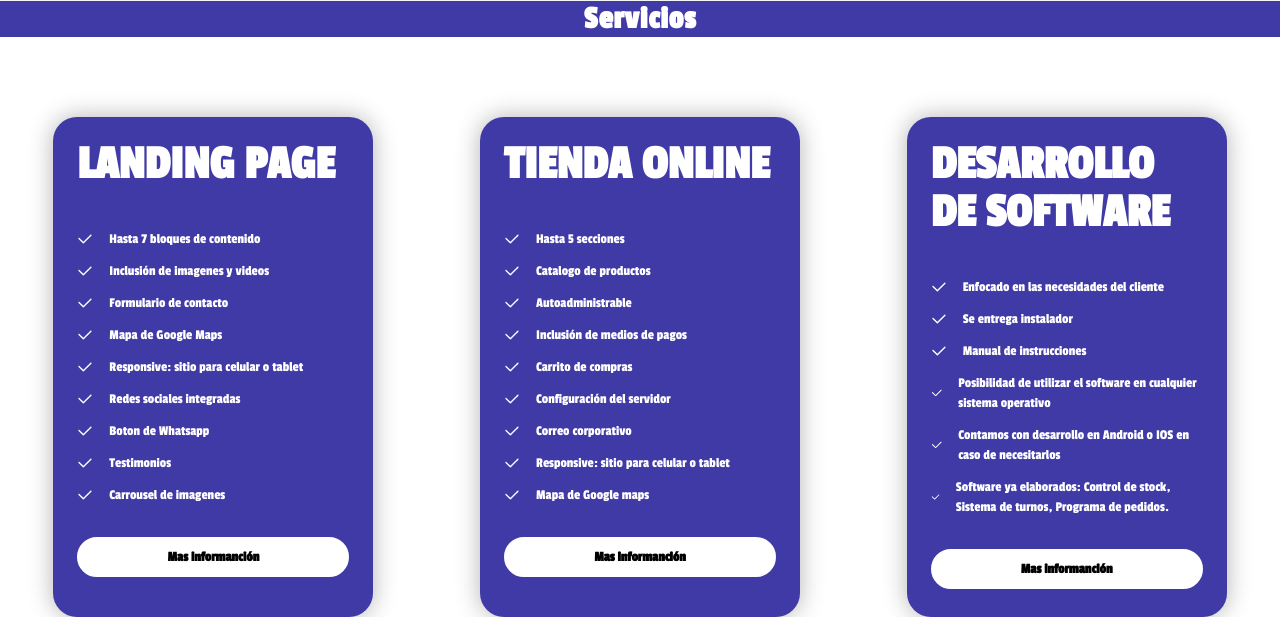
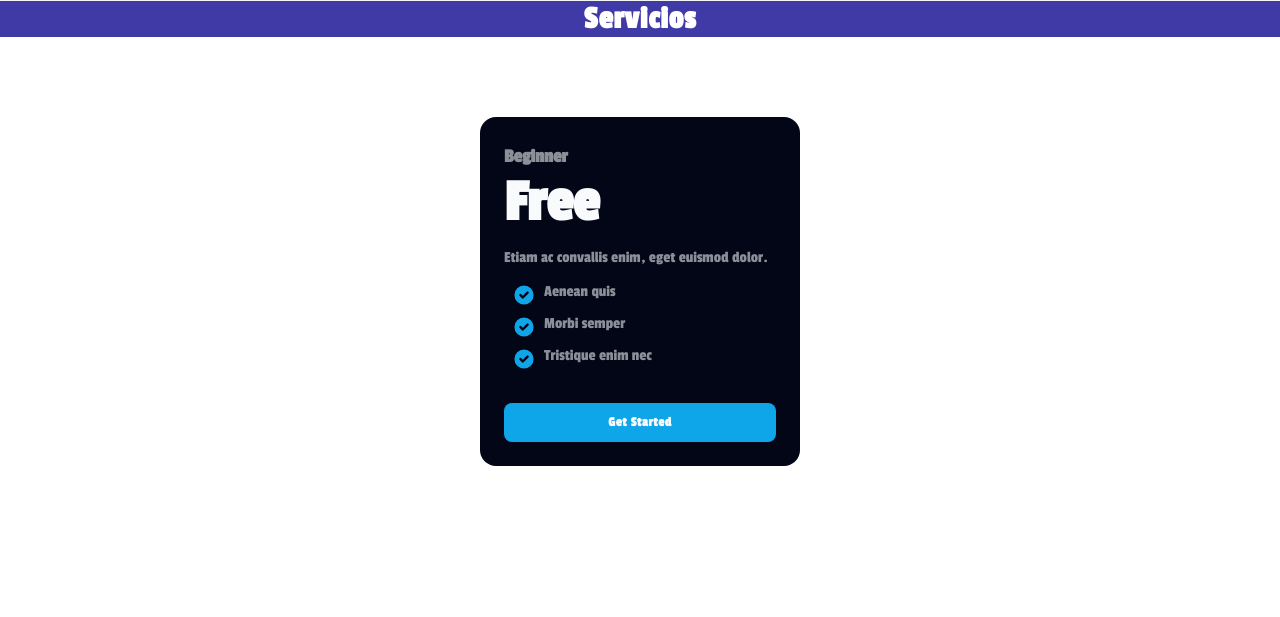
Before and after one commit to Fromero564/FEVIER-TECH, a PHP site: page / in a window 1280 px wide. Shown: the part 1376-1993 px from the top of the page. After the commit the page ends 1842 px from the top, so only its background shows below. Run offline with PHP 8.4, Linux system fonts and the light colour scheme.

Commit message:
Se hacen cambios

```diff
--- a/css/style.css
+++ b/css/style.css
@@ -115,7 +115,7 @@
 
 /*Card de servicios*/
 
-.card {
+/* .card {
     width: 320px;
     height: 500px;
     display: flex;
@@ -177,7 +177,98 @@
   .action:hover {
     color: rgba(255, 255, 255, 1);
     background-color: transparent;
+  } */
+   /* From Uiverse.io by Yaya12085 */
+/* From Uiverse.io by YeiserBytes */
+:root {
+  --primary-color: #0ea5e9;
+  --secondary-color: #f8fafc;
+  --accent-color: #020617;
+}
+
+.card {
+  margin-left: -1rem;
+  margin-right: -1rem;
+  display: flex;
+  flex-wrap: wrap;
+  align-items: stretch;
+  margin-bottom: 2rem;
+  width: 320px;
+  flex-direction: column;
+  border-radius: 1rem;
+  background-color: #020617;
+  padding: 1.5rem;
+}
+
+header {
+  display: flex;
+  flex-direction: column;
+}
+
+.title {
+  font-size: 1.2rem;
+  line-height: 2rem;
+  font-weight: 700;
+  color: #f8fafc90;
+}
+
+.price {
+  font-size: 3.75rem;
+  line-height: 1;
+  font-weight: 700;
+  color: #f8fafc;
+}
+
+.desc {
+  margin-top: 0.75rem;
+  margin-bottom: 0.75rem;
+  line-height: 1.625;
+  text-wrap: pretty;
+  color: #f8fafc90;
+}
+
+.lists {
+  margin-bottom: 1.5rem;
+  flex: 1 1 0%;
+  color: #f8fafc90;
+}
+
+.lists .list {
+  margin-bottom: 0.5rem;
+  display: flex;
+  margin-left: 0.5rem;
+}
+
+.lists .list svg {
+  height: 1.5rem;
+  width: 1.5rem;
+  flex-shrink: 0;
+  margin-right: 0.5rem;
+  color: #0ea5e9;
+}
+
+.action {
+  border: none;
+  outline: none;
+  display: inline-block;
+  border-radius: 0.5rem;
+  background-color: #0ea5e9;
+  padding-left: 1.25rem;
+  padding-right: 1.25rem;
+  padding-top: 0.75rem;
+  padding-bottom: 0.75rem;
+  text-align: center;
+  font-weight: 600;
+  letter-spacing: 0.05em;
+  color: #f8fafc;
+  cursor: pointer;
+  transition: all 0.3s ease-in-out;
+
+  &:hover {
+    background-color: #0284c7;
   }
+}
+
 /*boton wssp*/
 .whatsapp {
     position:fixed;
--- a/index.html
+++ b/index.html
@@ -75,7 +75,7 @@
     <section>
       <h1 class="titulo" id="Servicios">Servicios</h1>
       <div style="display: flex;align-items: center;justify-content: space-around;">
-        <div class="card">
+        <!-- <div class="card">
           <p class="price">
             LANDING PAGE
           </p>
@@ -201,7 +201,61 @@
         <a href="#" class="action">
             Mas informanción
           </a>
-        </div>
+        </div> -->
+
+<section class="card">
+  <header>
+    <h2 class="title">Beginner</h2>
+    <h1 class="price">Free</h1>
+  </header>
+  <p class="desc">Etiam ac convallis enim, eget euismod dolor.</p>
+  <ul class="lists">
+    <li class="list">
+      <svg
+        fill="currentColor"
+        viewBox="0 0 20 20"
+        xmlns="http://www.w3.org/2000/svg"
+      >
+        <path
+          clip-rule="evenodd"
+          d="M10 18a8 8 0 100-16 8 8 0 000 16zm3.707-9.293a1 1 0 00-1.414-1.414L9 10.586 7.707 9.293a1 1 0 00-1.414 1.414l2 2a1 1 0 001.414 0l4-4z"
+          fill-rule="evenodd"
+        ></path>
+      </svg>
+      <p>Aenean quis</p>
+    </li>
+    <li class="list">
+      <svg
+        fill="currentColor"
+        viewBox="0 0 20 20"
+        xmlns="http://www.w3.org/2000/svg"
+      >
+        <path
+          clip-rule="evenodd"
+          d="M10 18a8 8 0 100-16 8 8 0 000 16zm3.707-9.293a1 1 0 00-1.414-1.414L9 10.586 7.707 9.293a1 1 0 00-1.414 1.414l2 2a1 1 0 001.414 0l4-4z"
+          fill-rule="evenodd"
+        ></path>
+      </svg>
+      <p>Morbi semper</p>
+    </li>
+    <li class="list">
+      <svg
+        fill="currentColor"
+        viewBox="0 0 20 20"
+        xmlns="http://www.w3.org/2000/svg"
+      >
+        <path
+          clip-rule="evenodd"
+          d="M10 18a8 8 0 100-16 8 8 0 000 16zm3.707-9.293a1 1 0 00-1.414-1.414L9 10.586 7.707 9.293a1 1 0 00-1.414 1.414l2 2a1 1 0 001.414 0l4-4z"
+          fill-rule="evenodd"
+        ></path>
+      </svg>
+      <p>Tristique enim nec</p>
+    </li>
+  </ul>
+  <button class="action" type="button">Get Started</button>
+</section>
+
       </div>
     </section>
 
```
